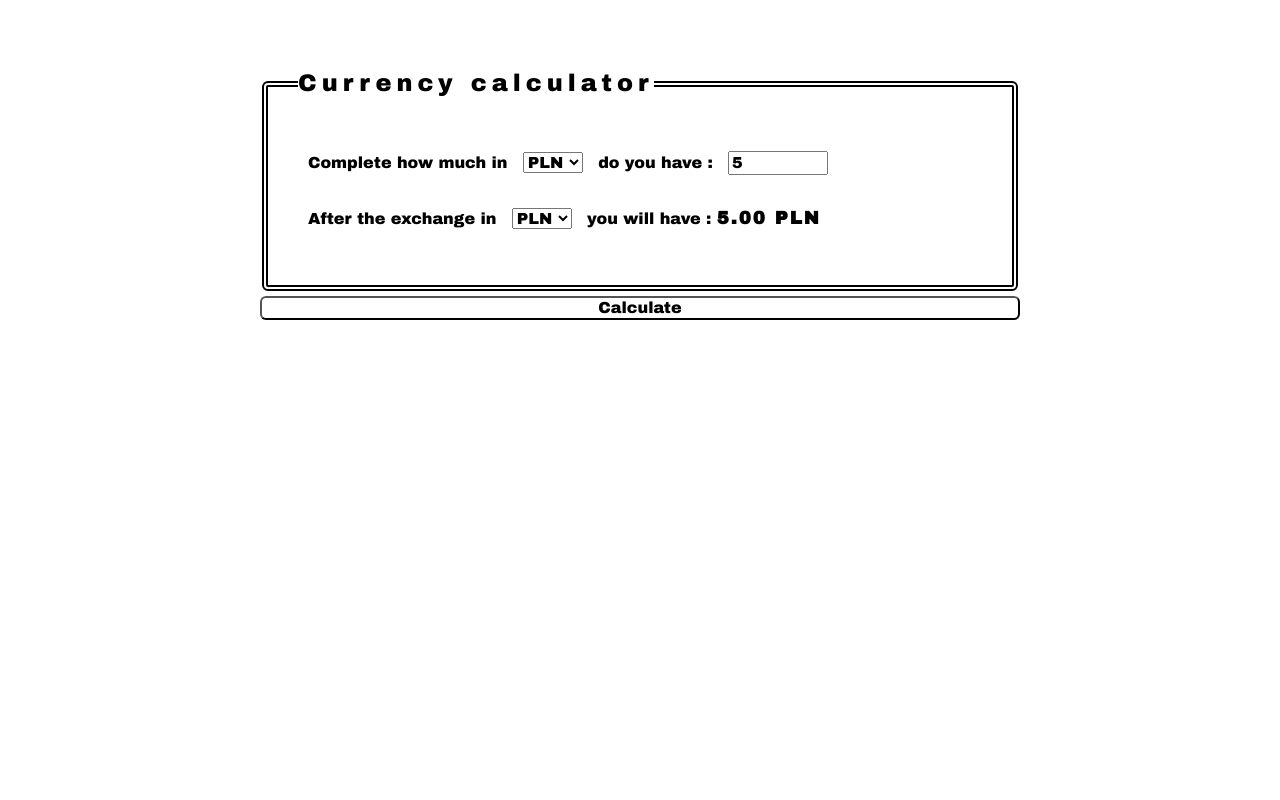
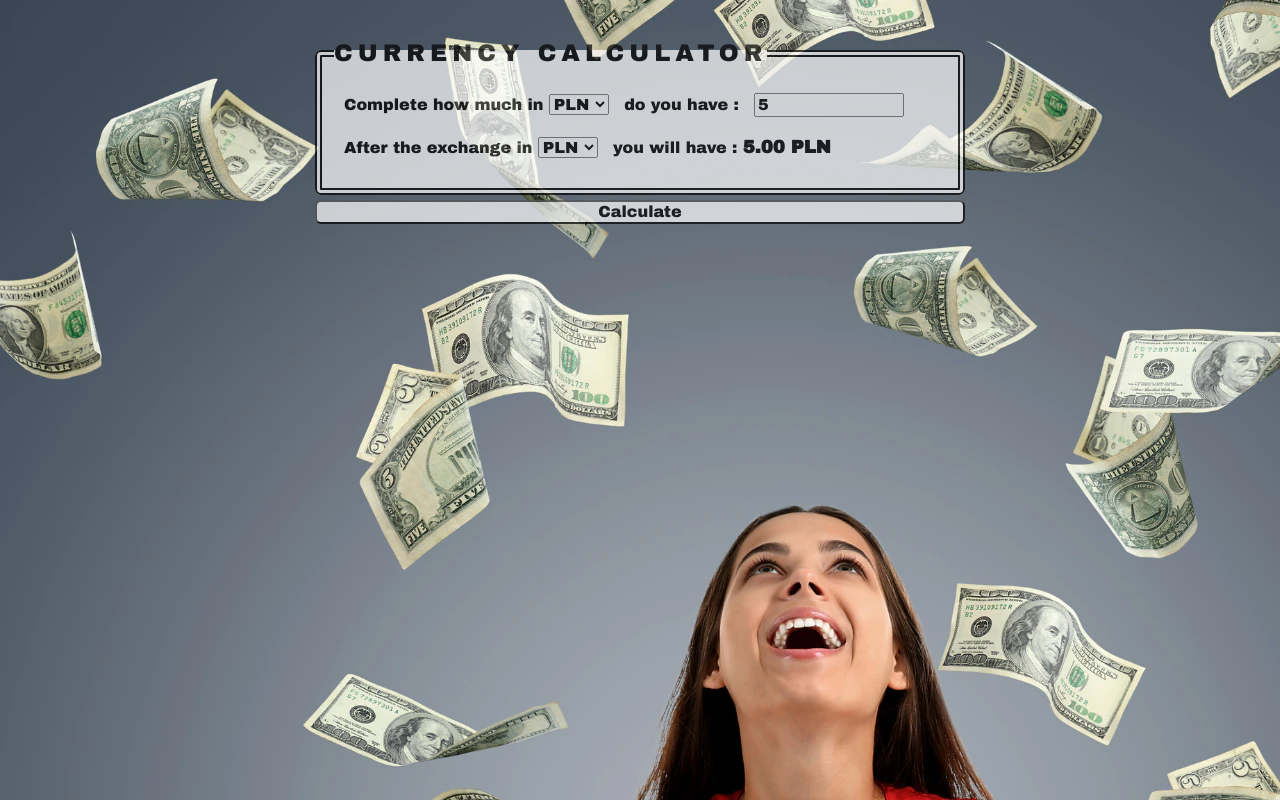
Before and after one commit to WoytekMig/currencyConverter, a plain HTML site: page index.html in a window 1280 px wide. Both pictures are taken after typing "5" into the empty fields and a click on the button "Calculate". Drawn offline with nearby package versions, Linux system fonts and the light colour scheme.

Commit message:
added backgroundImage and changed outfit a little

```diff
--- a/css/button.css
+++ b/css/button.css
@@ -1,13 +1,21 @@
+.button__div {
+    display: flex;
+    justify-content: center;
+    padding: 5px 4px 0 4px;
+}
+
 .button {
+    border-radius: 6px;
     width: 100%;
-    border-radius: 6px;
-    background-color: white;
+    max-width: 650px;
+    background-color: hsl(0, 0%, 100%);
+    opacity: 0.7;
 }
 
 .button:hover {
-    background-color: hsl(0, 3%, 79%);
+    background-color: hsl(0, 3%, 19%);
 }
 
 .button:active {
-    background-color: hsl(0, 50%, 50%);
+    background-color: hsl(48, 51%, 89%);
 }
--- a/css/form.css
+++ b/css/form.css
@@ -1,27 +1,33 @@
 .form {
     border-style: double;
-    border-width: 6px;
+    border-width: 7px;
+    border-style: double;
     border-color: black;
-    margin-bottom: 5px;
     border-radius: 6px;
-    padding: 30px;
+    max-width: 650px;
+    margin: auto;
+    background-color: hsl(0, 0%, 100%);
+    opacity: 0.7;
+    padding-top: 15px;
+    padding-bottom: 20px;
 }
 
 .form__legend {
     font-size: x-large;
     letter-spacing: 5px;
+    text-transform: uppercase;
 }
 
 .form__text {
     display: inline-block;
-    padding: 10px;
+    padding: 10px 0 10px 10px;
 }
 
 .form__input {
-    max-width: 100px;
+    margin: 10px 0 10px 10px;
+    max-width: 150px;
 }
 
 .form__result {
     font-size: large;
-    letter-spacing: 2px;
 }
--- a/css/main.css
+++ b/css/main.css
@@ -9,8 +9,10 @@ html {
 }
 
 .mainContainer {
-    max-width: 900px;
-    margin: auto;
-    padding: 70px;
+    padding: 40px 20px;
     font-family: 'Archivo Black', sans-serif;
 }
+
+.backgroundImage {
+    background-image: url("../images/currencyCalculatorBackground4.jpg");
+}
--- a/index.html
+++ b/index.html
@@ -20,7 +20,7 @@
     <title>Currency calculator</title>
 </head>
 
-<body>
+<body class="backgroundImage">
     <div class="mainContainer">
         <form class="js-form">
             <fieldset class="form">
@@ -28,7 +28,7 @@
                     Currency calculator
                 </legend>
                 <label>
-                    <p>
+
                     <span class="form__text">
                         Complete how much in
                     </span>
@@ -42,9 +42,9 @@
                         do you have :
                     </span>
                     <input type="number" name="moneyHeld" class="form__input js-moneyHeld" min="0" step="0.01" required
-                            placeholder="Money to exchange">
-                    </p>
-                    <p>
+                        placeholder="Write here...">
+
+
                     <span class="form__text">
                         After the exchange in
                     </span>
@@ -58,10 +58,12 @@
                         you will have :
                         <strong class="form__result js-result"></strong>
                     </span>
-                    </p>
+
                 </label>
             </fieldset>
+            <div class="button__div">
                 <button class="button">Calculate</button>
+            </div>
         </form>
     </div>
 </body>
--- a/js/script.js
+++ b/js/script.js
@@ -1,16 +1,16 @@
-
-let currencyHeldElement = document.querySelector('.js-currencyHeld');
-let moneyHeldElement = document.querySelector('.js-moneyHeld');
-let currencyWantedElement = document.querySelector('.js-currencyWanted');
-let formElement = document.querySelector('.js-form');
-let resultElement = document.querySelector('.js-result');
+{
+const currencyHeldElement = document.querySelector('.js-currencyHeld');
+const moneyHeldElement = document.querySelector('.js-moneyHeld');
+const currencyWantedElement = document.querySelector('.js-currencyWanted');
+const formElement = document.querySelector('.js-form');
+const resultElement = document.querySelector('.js-result');
 
 formElement.addEventListener("submit", (event) => {
     event.preventDefault();
 
-    let moneyHeld = moneyHeldElement.value;
-    let currencyHeld = currencyHeldElement.value;
-    let currencyWanted = currencyWantedElement.value;
+    const moneyHeld = moneyHeldElement.value;
+    const currencyHeld = currencyHeldElement.value;
+    const currencyWanted = currencyWantedElement.value;
 
     let currencyHeldRate;
     switch (currencyHeld) {
@@ -67,3 +67,4 @@ formElement.addEventListener("submit", (event) => {
 
     resultElement.innerText = `${result.toFixed(2)} ${currencyWanted}`;
    });
+}
```
Also changed, not shown: images/currencyCalculatorBackground4.jpg (added). Lines whose indentation alone changed are shown as unchanged.
